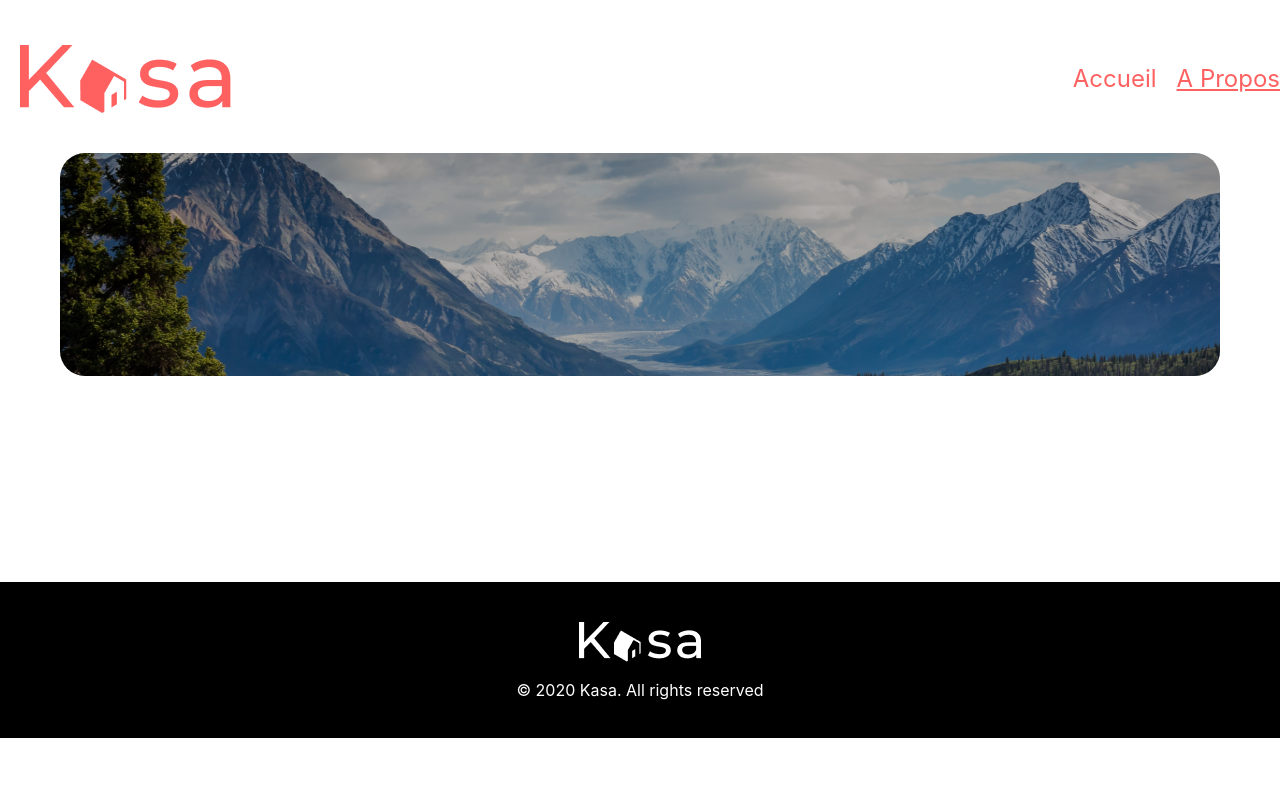
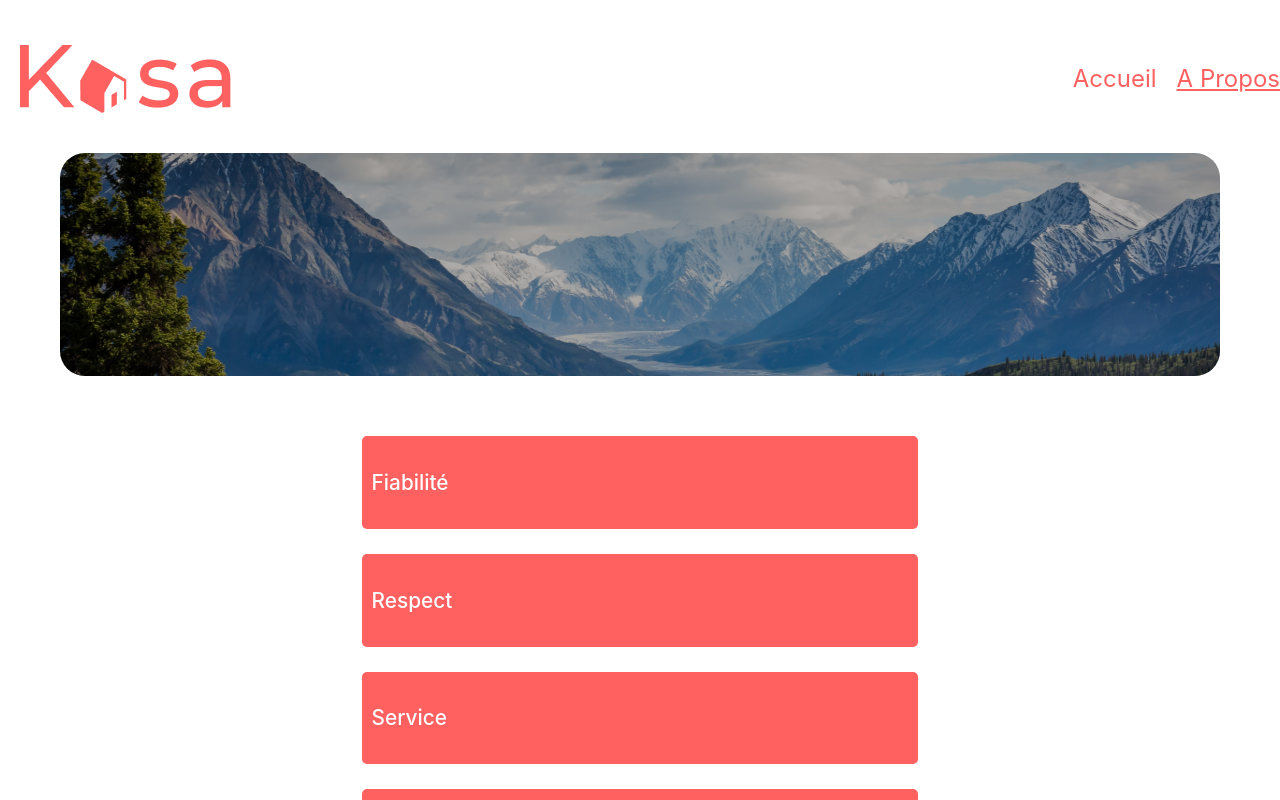
Before and after one commit to 7S-Coder/Kasa, a React app: page /about in a window 1280 px wide. Shown: the top 800 px of the page. Built offline with nearby package versions, Linux system fonts and the light colour scheme; the HTML template or start-up script is replaced by a standard one.

Commit message:
create collapse component and add scss

```diff
--- a/src/components/Collapse.jsx
+++ b/src/components/Collapse.jsx
@@ -1,5 +1,6 @@
-import React, { useState } from "react";
+import { useState } from "react";
 import PropTypes from "prop-types";
+import "../styles/components/Collapse.scss";
 
 const Collapse = ({ data }) => {
   const [open, setOpen] = useState(false);
@@ -9,9 +10,9 @@ const Collapse = ({ data }) => {
   };
 
   return (
-    <div className="collapse_container">
-      <div className="button_container" onClick={toggle}>
-        <div className="collapse_button">
+    <div className="collapse-container">
+      <div className="button-container" onClick={toggle}>
+        <div className="collapse-button">
           <p>{data.label}</p>
         </div>
         {open ? (
@@ -20,7 +21,7 @@ const Collapse = ({ data }) => {
           <i className="fa-solid fa-chevron-down"></i>
         )}
       </div>
-      {open && <div className="collapse_content">{data.content}</div>}
+      {open && <div className="collapse-content">{data.content}</div>}
     </div>
   );
 };
--- /dev/null
+++ b/src/styles/components/Collapse.scss
@@ -0,0 +1,73 @@
+@import "../_variables";
+@import "../_mixins";
+@import "../_placeholders";
+
+.collapse-list {
+  margin: 0 60px 33px;
+  display: flex;
+  flex-direction: column;
+  align-items: center;
+  min-height: 370px;
+  .collapse-container {
+    width: 80%;
+    margin-bottom: 25px;
+    font-size: 1.3rem;
+
+    .button-_container {
+      display: flex;
+      justify-content: space-between;
+      align-items: center;
+      padding: 5px;
+      background-color: $primary-color;
+      border-radius: 5px;
+      color: $color-white;
+      padding: 10px;
+      font-weight: 500;
+      cursor: pointer;
+    }
+
+    .collapse-content {
+      background-color: $color-clearGrey;
+      color: $primary-color;
+      padding: 20px 10px 10px;
+      text-align: left;
+      border-radius: 0 0 10px 5px;
+    }
+  }
+}
+
+.collapse-list {
+  margin: 30px 60px;
+  display: flex;
+  justify-content: space-between;
+  .collapse-container {
+    width: 48%;
+    margin-bottom: 25px;
+    font-size: 1.3rem;
+
+    .button-container {
+      display: flex;
+      justify-content: space-between;
+      align-items: center;
+      padding: 5px;
+      background-color: $primary-color;
+      border-radius: 5px;
+      color: $color-white;
+      padding: 10px;
+      font-weight: 500;
+      cursor: pointer;
+    }
+
+    .collapse-content {
+      background-color: $color-clearGrey;
+      color: $primary-color;
+      padding: 20px 10px 10px;
+      border-radius: 0 0 10px 5px;
+
+      line-height: 25px;
+      li {
+        margin-top: 5px;
+      }
+    }
+  }
+}
--- a/src/styles/components/Gallery.scss
+++ b/src/styles/components/Gallery.scss
@@ -6,7 +6,7 @@
   display: flex;
   max-width: $max-width;
   @extend %centered;
-  background-color: #f6f6f6;
+  background-color: $color-clearGrey;
   border-radius: 25px;
   margin-bottom: 50px;
 }
```
